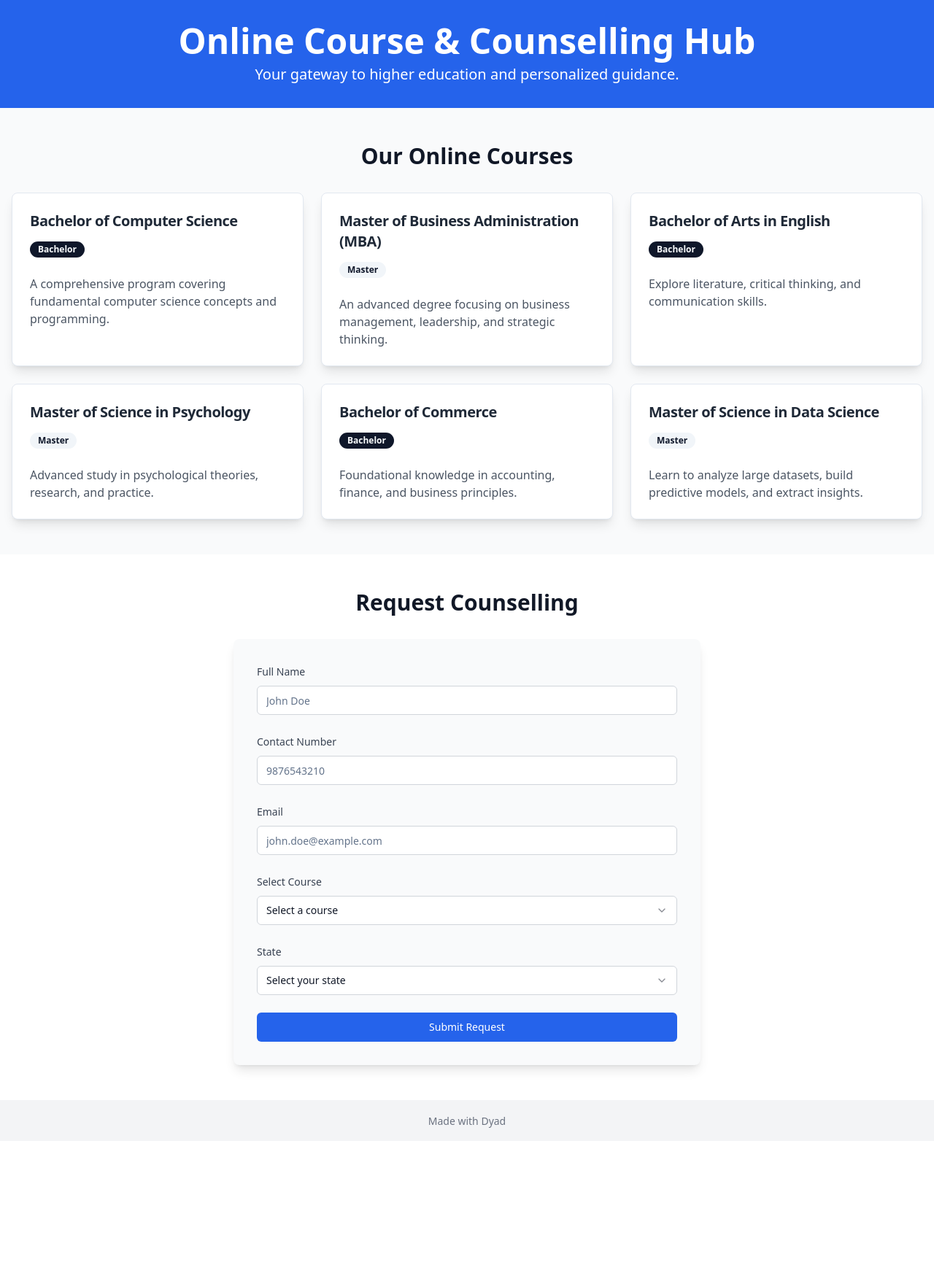
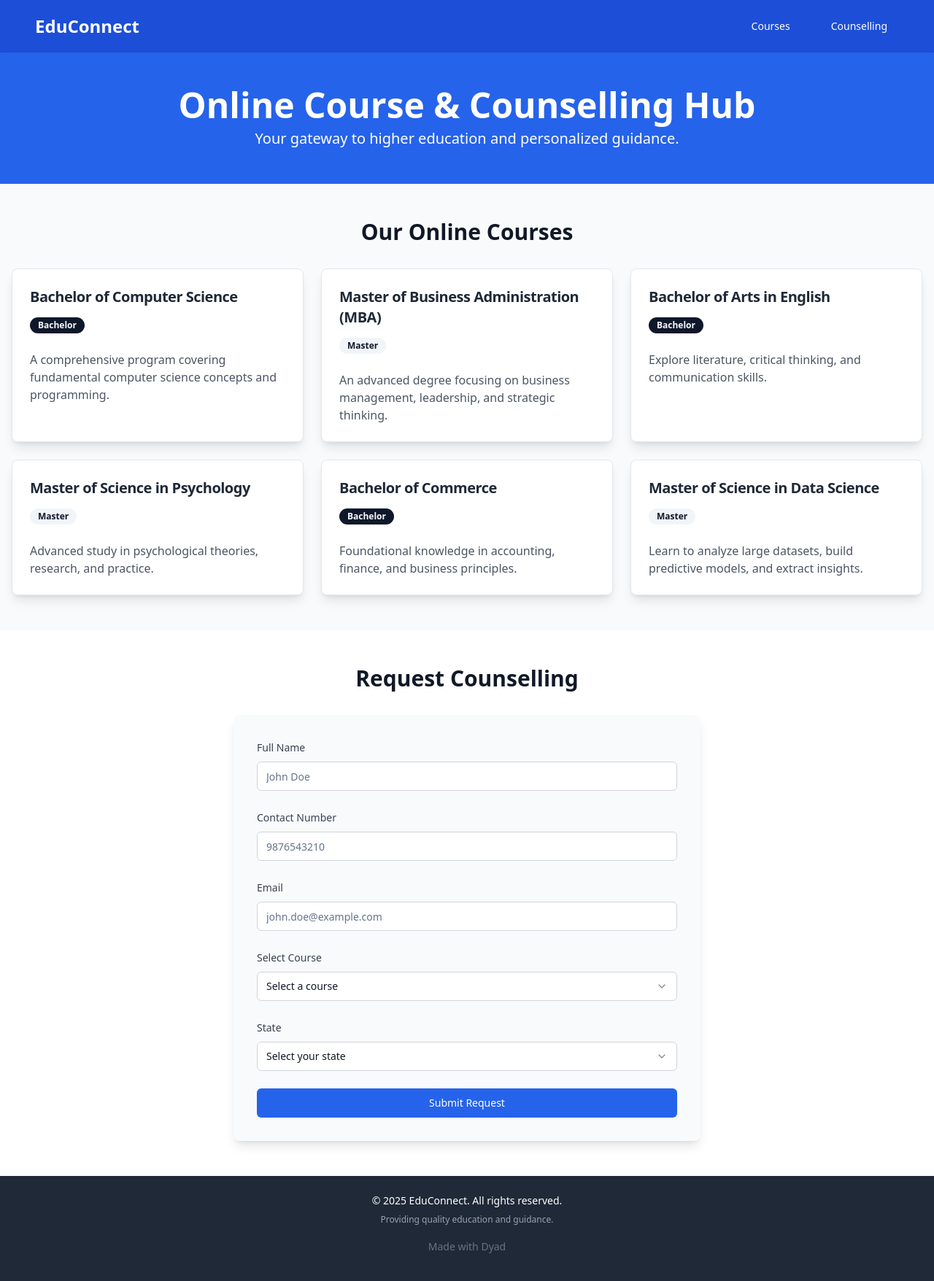
Before and after one commit to Sahilpatel1312/IGNOU, a React (Vite) app: page / in a window 1280 px wide. Shown: the top 1756 px of the page at 73% size. Before the commit the page ends 1564 px from the top, so only its background shows below. Built offline with nearby package versions, Linux system fonts and the light colour scheme.

Commit message:
[dyad] wrote 3 file(s)

```diff
--- /dev/null
+++ b/src/components/Footer.tsx
@@ -0,0 +1,17 @@
+import React from 'react';
+import { MadeWithDyad } from "@/components/made-with-dyad";
+
+const Footer: React.FC = () => {
+  const currentYear = new Date().getFullYear();
+  return (
+    <footer className="bg-gray-800 dark:bg-gray-900 text-white py-6 text-center">
+      <div className="container mx-auto px-4">
+        <p className="text-sm mb-2">&copy; {currentYear} EduConnect. All rights reserved.</p>
+        <p className="text-xs text-gray-400">Providing quality education and guidance.</p>
+        <MadeWithDyad />
+      </div>
+    </footer>
+  );
+};
+
+export default Footer;
--- /dev/null
+++ b/src/components/Header.tsx
@@ -0,0 +1,26 @@
+import React from 'react';
+import { Link } from 'react-router-dom';
+import { Button } from '@/components/ui/button';
+
+const Header: React.FC = () => {
+  return (
+    <header className="bg-blue-700 text-white p-4 shadow-lg">
+      <div className="container mx-auto flex flex-col md:flex-row justify-between items-center">
+        <Link to="/" className="text-2xl font-bold mb-4 md:mb-0 hover:text-blue-100 transition-colors">
+          EduConnect
+        </Link>
+        <nav className="flex flex-col md:flex-row space-y-2 md:space-y-0 md:space-x-6">
+          <Button variant="ghost" asChild className="text-white hover:bg-blue-600">
+            <a href="#courses">Courses</a>
+          </Button>
+          <Button variant="ghost" asChild className="text-white hover:bg-blue-600">
+            <a href="#counselling">Counselling</a>
+          </Button>
+          {/* Add more navigation links here if needed */}
+        </nav>
+      </div>
+    </header>
+  );
+};
+
+export default Header;
--- a/src/pages/Index.tsx
+++ b/src/pages/Index.tsx
@@ -1,21 +1,28 @@
-import { MadeWithDyad } from "@/components/made-with-dyad";
+import Header from "@/components/Header";
 import CourseListing from "@/components/CourseListing";
 import CounsellingForm from "@/components/CounsellingForm";
+import Footer from "@/components/Footer"; // Import the new Footer component
 
 const Index = () => {
   return (
-    <div className="min-h-screen bg-gray-100 dark:bg-gray-950 text-gray-900 dark:text-gray-100">
-      <header className="py-8 bg-blue-600 text-white text-center shadow-md">
+    <div className="min-h-screen flex flex-col bg-gray-100 dark:bg-gray-950 text-gray-900 dark:text-gray-100">
+      <Header /> {/* Include the Header component */}
+
+      <header className="py-12 bg-blue-600 text-white text-center shadow-md">
         <h1 className="text-5xl font-extrabold mb-2">Online Course & Counselling Hub</h1>
         <p className="text-xl">Your gateway to higher education and personalized guidance.</p>
       </header>
 
-      <main>
-        <CourseListing />
-        <CounsellingForm />
+      <main className="flex-grow">
+        <section id="courses"> {/* Add ID for navigation */}
+          <CourseListing />
+        </section>
+        <section id="counselling"> {/* Add ID for navigation */}
+          <CounsellingForm />
+        </section>
       </main>
 
-      <MadeWithDyad />
+      <Footer /> {/* Include the Footer component */}
     </div>
   );
 };
```
